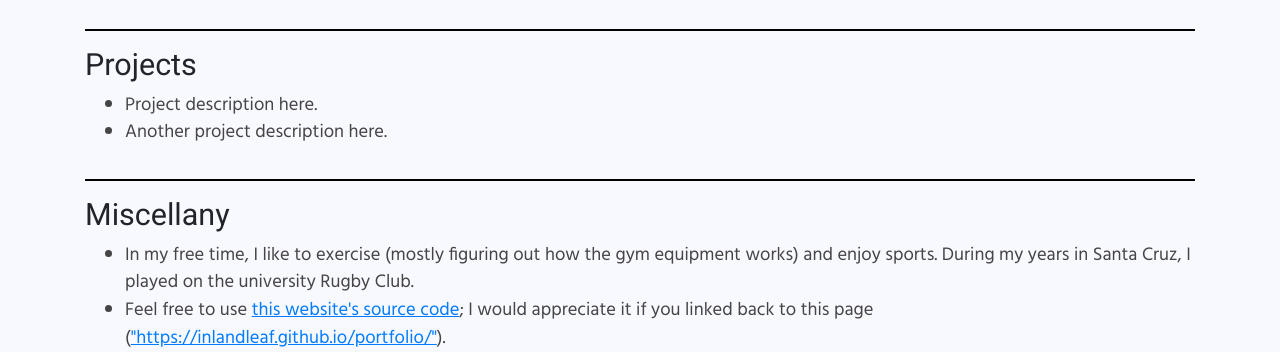
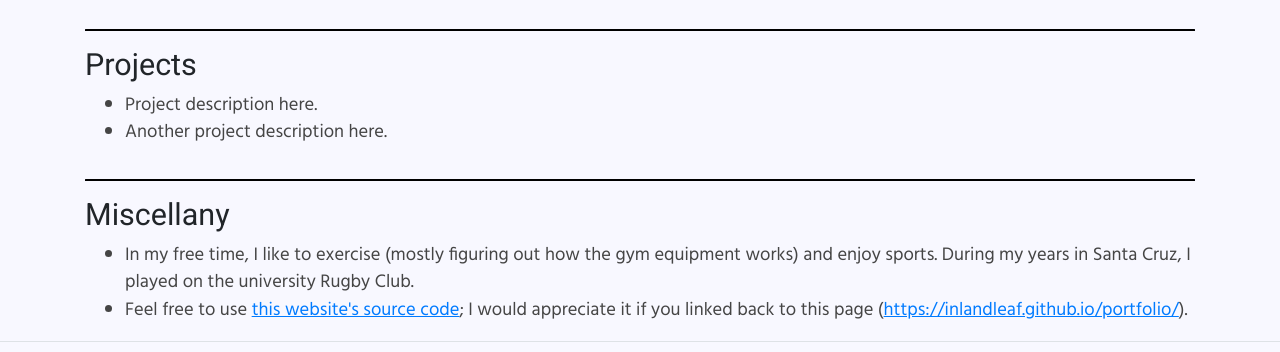
Before and after one commit to inlandleaf/portfolio, a plain HTML site: page index.html in a window 1280 px wide. Shown: the part 801-1153 px from the top of the page. Drawn offline with nearby package versions, Linux system fonts and the light colour scheme.

Commit message:
Fix HTML

```diff
--- a/index.html
+++ b/index.html
@@ -128,7 +128,7 @@
                             In my free time, I like to exercise (mostly figuring out how the gym equipment works) and enjoy sports. During my years in Santa Cruz, I played on the university Rugby Club.
                         </li>
                         <li>
-                            Feel free to use <a href="https://github.com/inlandleaf/portfolio" target="_blank">this website's source code</a>; I would appreciate it if you linked back to this page (<a href="https://inlandleaf.github.io/portfolio/" target="_blank">"https://inlandleaf.github.io/portfolio/"</a>).
+                            Feel free to use <a href="https://github.com/inlandleaf/portfolio" target="_blank">this website's source code</a>; I would appreciate it if you linked back to this page (<a href="https://inlandleaf.github.io/portfolio/" target="_blank">https://inlandleaf.github.io/portfolio/</a>).
                         </li>
                     </ul>
                 </div>
```
